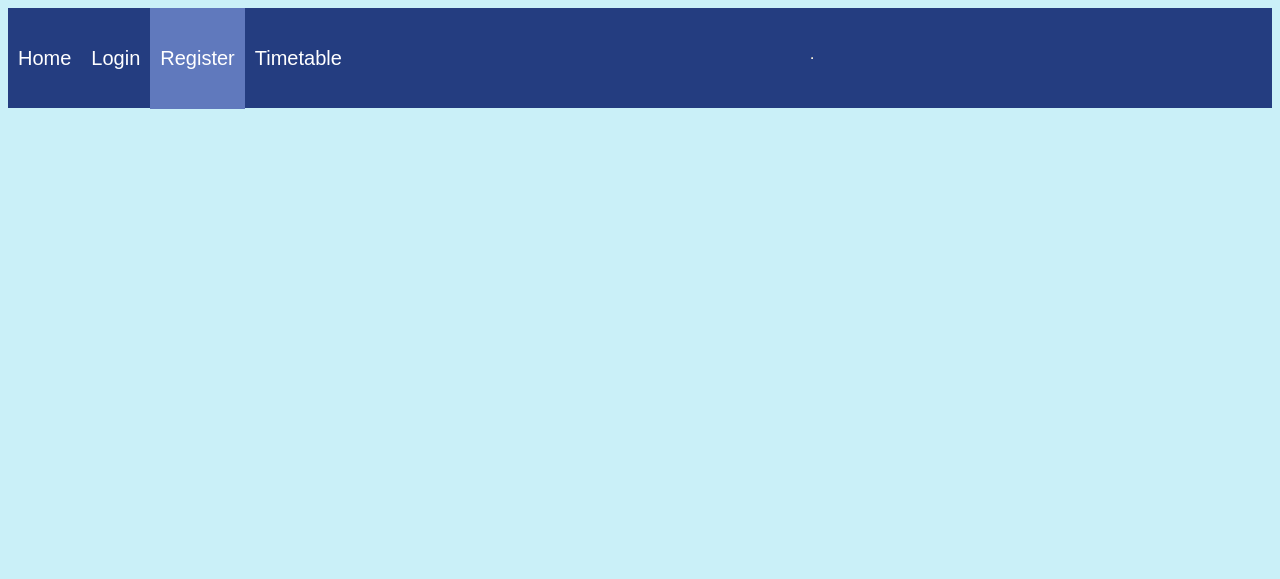
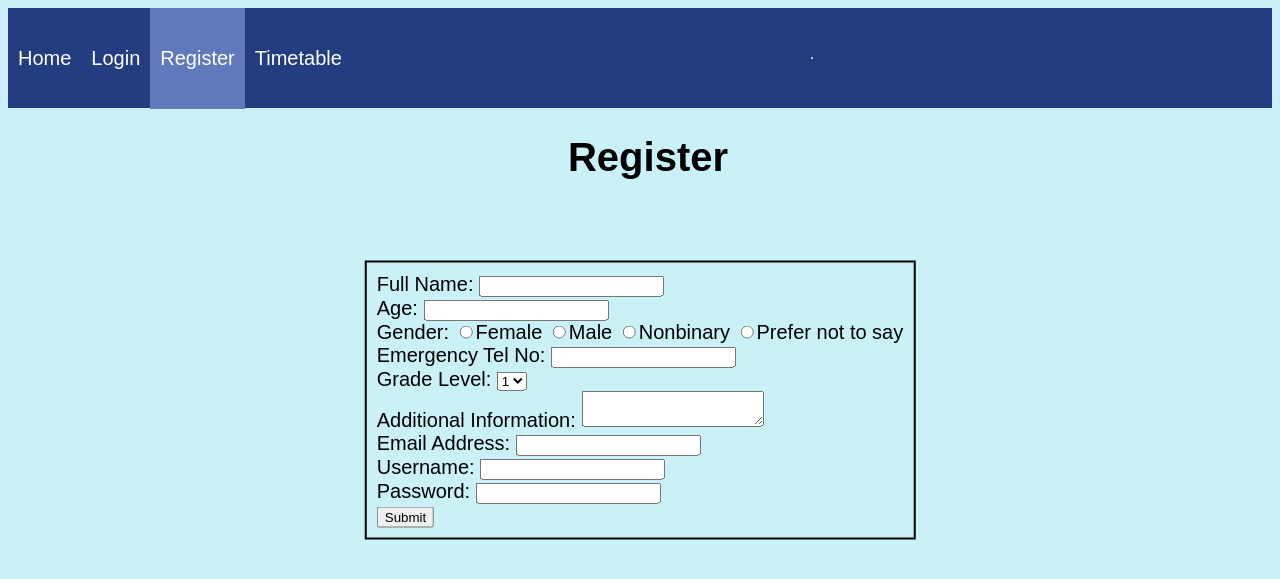
Before and after one commit to annawils441/summer-project, a Flask app: page /register in a window 1280 px wide. Shown: the top 579 px of the page. Run offline with Flask 3, Linux system fonts and the light colour scheme.

Commit message:
Wrote HTML for a register page and made a CSS page for the login and register pages.

```diff
--- /dev/null
+++ b/static/css/details.css
@@ -0,0 +1,68 @@
+a {
+    color: black;
+    text-decoration: none;
+}
+
+.topnav {
+    display: flex;
+    background-color: #243D80;
+    height: 100px;
+    align-items: center;
+}
+
+.topnav a {
+    color: white;
+}
+
+.topnav a:hover {
+    background-color: #6b077c;
+}
+.option, .active {
+    padding-top: 39px;
+    padding-bottom: 39px;
+    padding-left: 10px;
+    padding-right: 10px;
+}
+
+.active {
+    background-color: #6079bd ;
+}
+
+a:hover {
+    text-decoration: underline;
+}
+body {
+    font-family: Arial, Helvetica, sans-serif;
+    font-size: 20px;
+    background-color: #caf0f8;
+}
+
+h1 {
+    font-size: 2em;
+}
+
+
+.flex_child {
+    flex: 1;
+
+}
+
+.flex_child:first-child {
+    margin-right: 10px;
+}
+
+
+.flex_container {
+    padding: 10px;
+    position:absolute;
+    top: 50%;
+    left: 50%;
+    transform: translate(-50%, -50%);
+    border: 2px solid black;
+}
+
+.register_title {
+    position:absolute;
+    text-align: center;
+    width: 100%;
+}
--- a/templates/register.html
+++ b/templates/register.html
@@ -3,7 +3,7 @@
     <head>
         <meta charset="UTF-8">
         <title>Register</title>
-        <link rel="stylesheet" href="static/css/styles.css">
+        <link rel="stylesheet" href="static/css/details.css">
     </head>
     <body>
         <header>
@@ -16,6 +16,60 @@
             </div>
         </header>
 
+        <h1 class="register_title">Register</h1>
+        <div class="flex_container">
+            <form class="registration_form">
+                <div class="flex_child">
+                    <label for="fullname">Full Name:</label>
+                    <input type="text" id="fullname"> <br>
+                </div>
+                <div class="flex_child">
+                    <label for="age">Age:</label>
+                    <input type="number" id="age"> <br>
+                </div>
+                <div class="flex_child">
+                    <label for="gender">Gender:</label>
+                    <label><input type="radio" name="gender" value="female">Female</label>
+                    <label><input type="radio" name="gender" value="male">Male</label>
+                    <label><input type="radio" name="gender" value="nonbinary">Nonbinary</label>
+                    <label><input type="radio" name="gender" value="prefernottosay">Prefer not to say</label> <br>
+                </div>
+                <div class="flex_child">
+                    <label for="emergency">Emergency Tel No:</label>
+                    <input type="text" id="emergency"> <br>
+                </div>
+                <div class="flex_child">
+                    <label for="grade">Grade Level:</label>
+                    <select name="grade" id="grade">
+                        <option value="1">1</option>
+                        <option value="2">2</option>
+                        <option value="3">3</option>
+                        <option value="4">4</option>
+                        <option value="5">5</option>
+                    </select><br>
+                </div>
+                <div class="flex_child">
+                    <label for="notes">Additional Information:</label>
+                    <textarea id="notes" name="notes"></textarea><br>
+                </div>
+                <div class="flex_child">
+                    <label for="email">Email Address:</label>
+                    <input type="text" id="email"><br>
+                </div>
+                <div class="flex_child">
+                    <label for="username">Username:</label>
+                    <input type="text" id="username"><br>
+                </div>
+                <div class="flex_child">
+                    <label for="pwd">Password:</label>
+                    <input type="password" id="pwd"><br>
+                </div>
+                <div class="flex_child">
+                    <button class="submit_button">Submit</button>
+                </div>
+            </form>
+        </div>
+
 
 
     </body>
```
